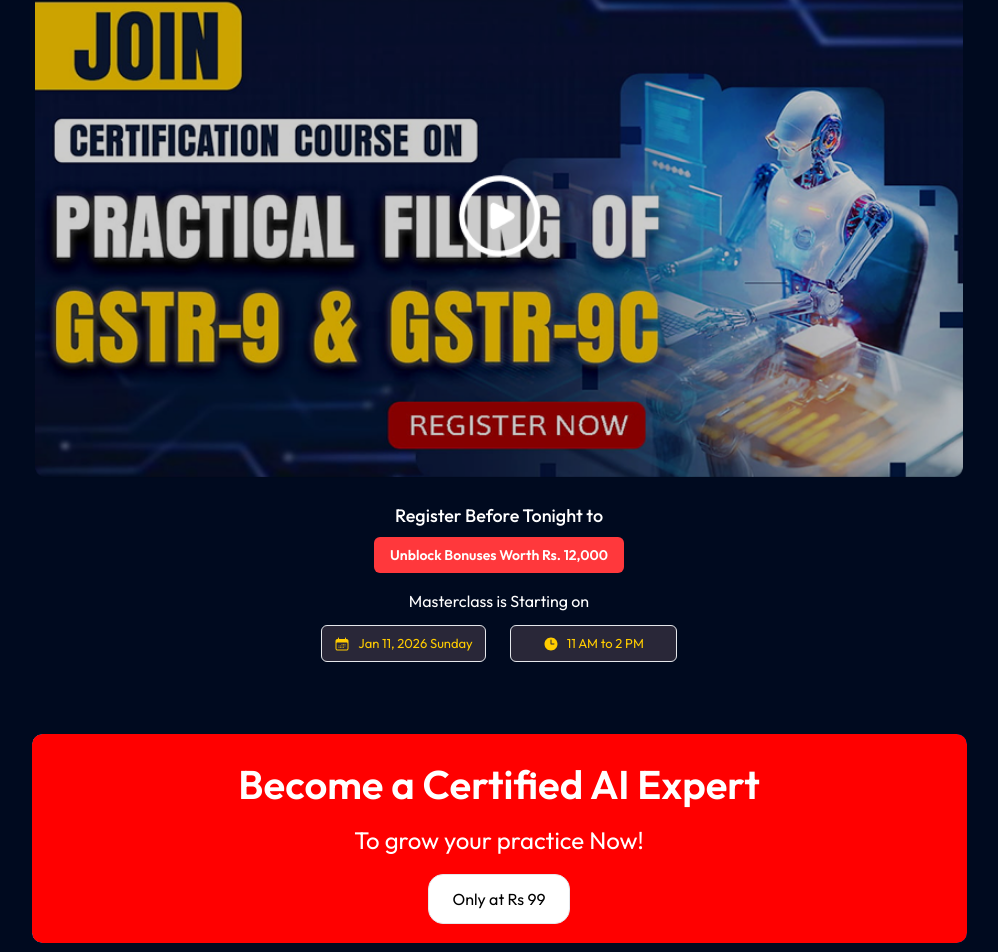
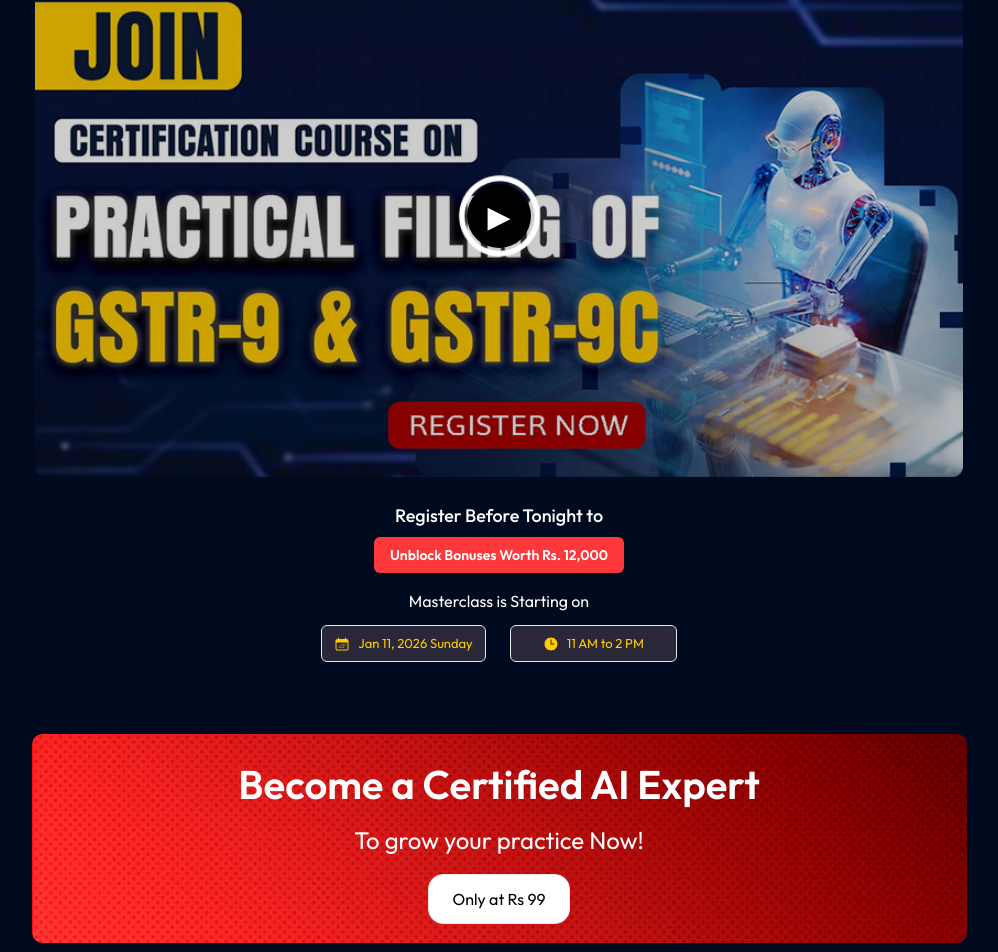
Before and after one commit to developers3mindsRp/study-cafe-web, a Next.js app: page /marketing in a window 1280 px wide. Shown: the part 358-1310 px from the top of the page, without its empty margins (141-1139 px from the left). Built offline with nearby package versions, Linux system fonts and the light colour scheme; no server answers.

Commit message:
marketing page fixes

```diff
--- a/src/components/layout/marketing/BannerSection.tsx
+++ b/src/components/layout/marketing/BannerSection.tsx
@@ -41,6 +41,12 @@ export default function BannerSection_digital() {
                             height={400}
                             className="w-full h-auto object-cover rounded-lg"
                         />
+                        {/* Overlay */}
+                        <div className="absolute inset-0 flex items-center justify-center rounded-lg">
+                            <button className="bg-black w-16 h-16 flex items-center justify-center rounded-full">
+                                <span className="text-white text-[30px]">▶</span>
+                            </button>
+                        </div>
 
 
                     </div>
--- a/src/components/layout/marketing/Expert.tsx
+++ b/src/components/layout/marketing/Expert.tsx
@@ -5,7 +5,7 @@ const Expert_marketing = () => {
     return (
         <section
             className="relative max-w-[935px] h-[150px] md:h-[209px] flex items-center justify-center
-bg-[url('/images/red-bg.svg')] bg-cover bg-no-repeat
+bg-[url('/images/red-bg.png')] bg-cover bg-no-repeat
 container mx-auto px-4 md:mt-8 md:rounded-[10px]"
 
         >
--- a/src/components/layout/marketing/Gallery.tsx
+++ b/src/components/layout/marketing/Gallery.tsx
@@ -1,4 +1,4 @@
-const testimonials = [
+const Gallery = [
     {
         images: "/images/g1.png",
 
@@ -37,7 +37,7 @@ export default function Gallery_marketing({ showHeading = true }) {
                 <div className="marquee-wrapper mt-6 md:mt-10">
                     <div className="marquee gap-6">
                         {/* duplicate array for seamless loop */}
-                        {[...testimonials, ...testimonials].map((item, index) => (
+                        {[...Gallery, ...Gallery].map((item, index) => (
                             <div
                                 key={index}
                                 className="flex-shrink-0"
```
Also changed, not shown: public/images/red-bg.png (added).
